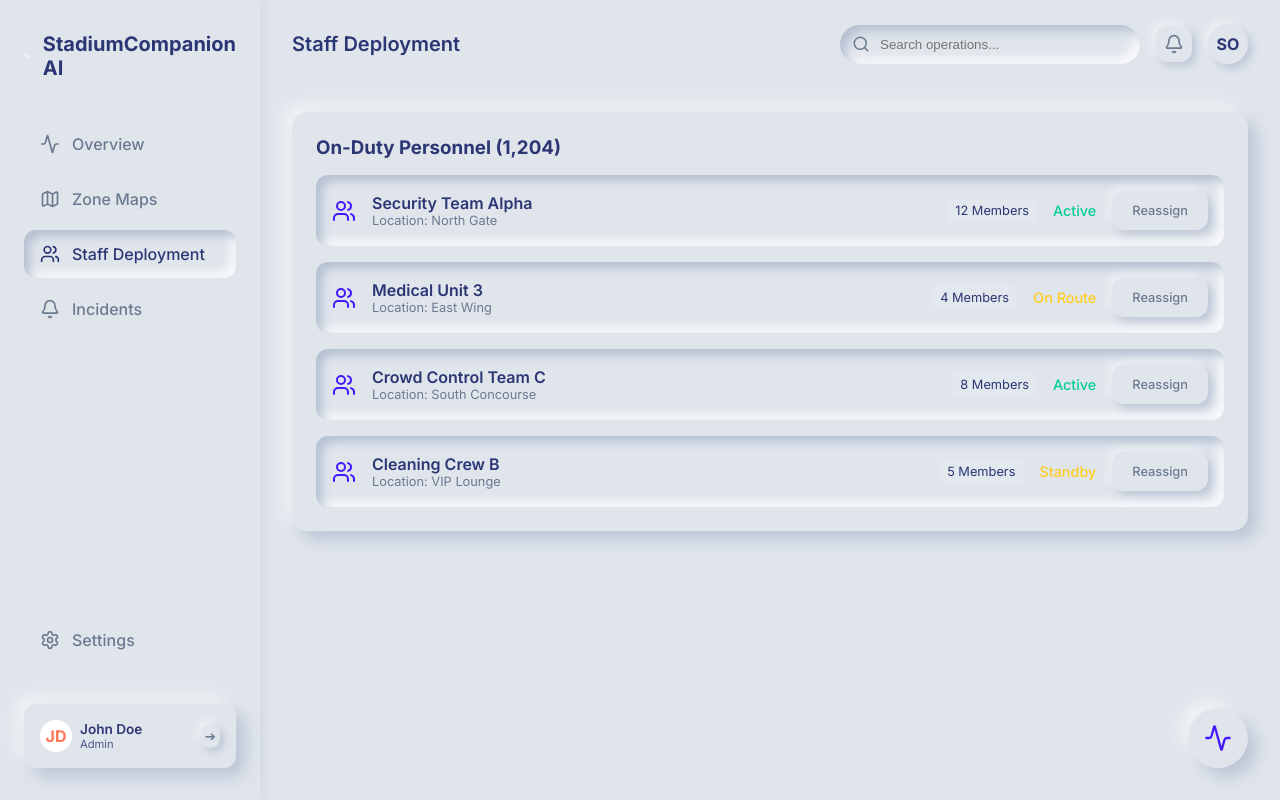
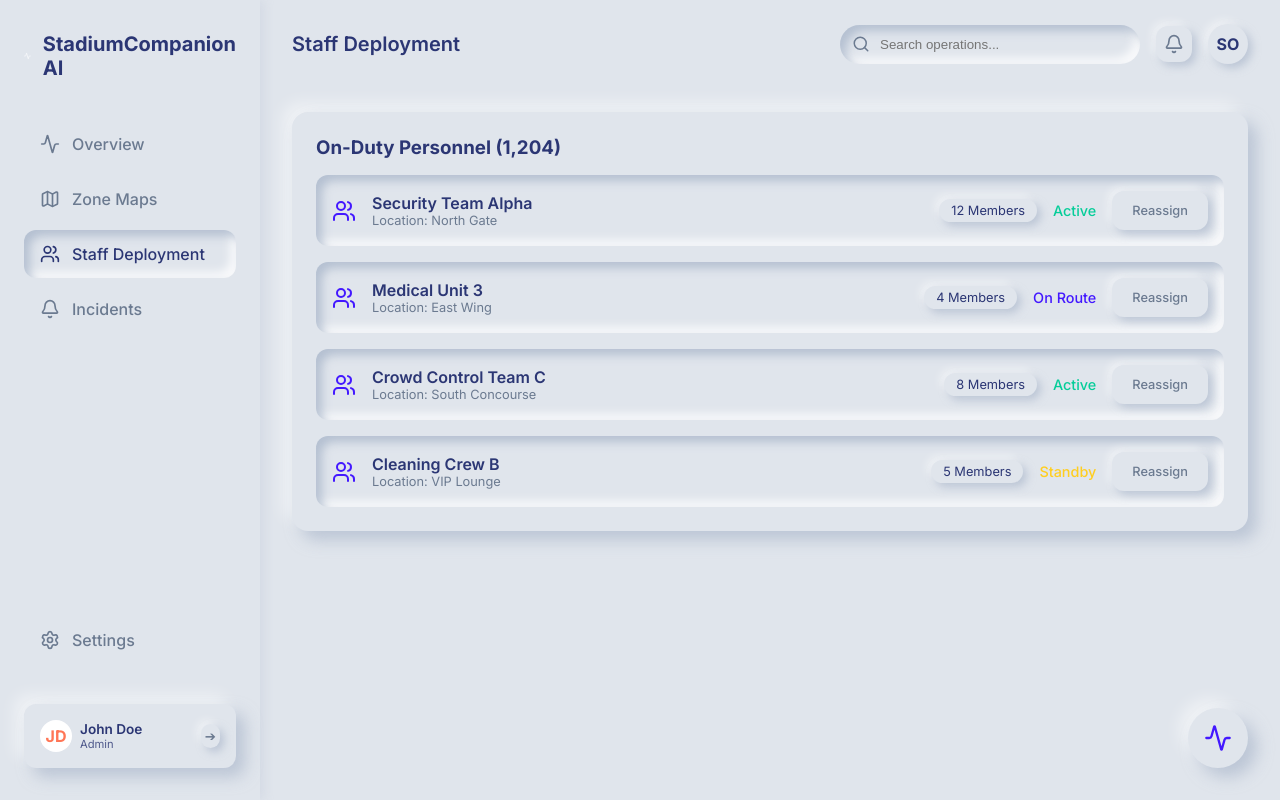
Before and after one commit to OrbIndraneel/prompt_wars4, a React (Vite) app: page / in a window 1280 px wide. Both pictures are taken after a click on the element "Staff Deployment". Built offline with nearby package versions, Linux system fonts and the light colour scheme.

Commit message:
Implement inline UI for staff reassignment, zone selection, and team splitting

```diff
--- a/src/App.jsx
+++ b/src/App.jsx
@@ -32,6 +32,35 @@ function App() {
   const [genGates, setGenGates] = useState(8);
   const [genLevels, setGenLevels] = useState(3);
   const [genSeats, setGenSeats] = useState(50000);
+
+  // Staff State
+  const [staff, setStaff] = useState([
+    { id: 's1', name: 'Security Team Alpha', location: 'North Gate', count: 12, status: 'Active' },
+    { id: 's2', name: 'Medical Unit 3', location: 'East Wing', count: 4, status: 'On Route' },
+    { id: 's3', name: 'Crowd Control Team C', location: 'South Concourse', count: 8, status: 'Active' },
+    { id: 's4', name: 'Cleaning Crew B', location: 'VIP Lounge', count: 5, status: 'Standby' }
+  ]);
+  const [reassigningId, setReassigningId] = useState(null);
+  const [reassignZone, setReassignZone] = useState('');
+  const [reassignCount, setReassignCount] = useState(0);
+
+  const handleReassign = (team) => {
+    if (reassignCount < team.count && reassignCount > 0) {
+      // Split the team
+      const newTeam = {
+        id: 's' + Date.now(),
+        name: `${team.name} (Split)`,
+        location: reassignZone,
+        count: reassignCount,
+        status: 'On Route'
+      };
+      setStaff(prev => prev.map(s => s.id === team.id ? { ...s, count: s.count - reassignCount } : s).concat(newTeam));
+    } else {
+      // Move whole team
+      setStaff(prev => prev.map(s => s.id === team.id ? { ...s, location: reassignZone, status: 'On Route' } : s));
+    }
+    setReassigningId(null);
+  };
 
   // Auto-update global zones from generator map
   useEffect(() => {
@@ -327,13 +356,8 @@ Provide a brief, professional, and actionable response based on the live zone st
             <div className="glass-panel" style={{ padding: '1.5rem' }}>
               <h3 style={{ marginBottom: '1rem' }}>On-Duty Personnel (1,204)</h3>
               <div className="flex flex-col gap-4">
-                {[
-                  { name: 'Security Team Alpha', location: 'North Gate', count: 12, status: 'Active' },
-                  { name: 'Medical Unit 3', location: 'East Wing', count: 4, status: 'On Route' },
-                  { name: 'Crowd Control Team C', location: 'South Concourse', count: 8, status: 'Active' },
-                  { name: 'Cleaning Crew B', location: 'VIP Lounge', count: 5, status: 'Standby' }
-                ].map((s, idx) => (
-                  <div key={idx} style={{ padding: '1rem', background: 'var(--bg-color)', borderRadius: '12px', display: 'flex', justifyContent: 'space-between', alignItems: 'center', boxShadow: 'var(--shadow-pressed)' }}>
+                {staff.map((s) => (
+                  <div key={s.id} style={{ padding: '1rem', background: 'var(--bg-color)', borderRadius: '12px', display: 'flex', justifyContent: 'space-between', alignItems: 'center', boxShadow: 'var(--shadow-pressed)' }}>
                     <div className="flex items-center gap-4">
                       <Users color="var(--accent-blue)" />
                       <div>
@@ -341,11 +365,37 @@ Provide a brief, professional, and actionable response based on the live zone st
                         <div style={{ fontSize: '0.8rem', color: 'var(--text-muted)' }}>Location: {s.location}</div>
                       </div>
                     </div>
-                    <div className="flex gap-4 items-center">
-                      <span style={{ background: 'rgba(255,255,255,0.1)', padding: '0.25rem 0.5rem', borderRadius: '4px', fontSize: '0.8rem' }}>{s.count} Members</span>
-                      <span style={{ color: s.status === 'Active' ? 'var(--accent-green)' : 'var(--accent-yellow)', fontSize: '0.9rem', fontWeight: 500 }}>{s.status}</span>
-                      <button className="btn btn-ghost" style={{ fontSize: '0.8rem' }} onClick={() => alert(`Reassigning ${s.name} to a new zone...`)}>Reassign</button>
-                    </div>
+                    {reassigningId === s.id ? (
+                      <div className="flex gap-2 items-center">
+                        <select
+                          value={reassignZone}
+                          onChange={e => setReassignZone(e.target.value)}
+                          style={{ padding: '0.25rem 0.5rem', borderRadius: '8px', border: 'none', background: 'var(--bg-color)', boxShadow: 'var(--shadow-raised-sm)', outline: 'none' }}
+                        >
+                          {zones.map(z => <option key={z.id} value={z.name}>{z.name}</option>)}
+                        </select>
+                        <input
+                          type="number"
+                          max={s.count}
+                          min={1}
+                          value={reassignCount}
+                          onChange={e => setReassignCount(Number(e.target.value))}
+                          style={{ width: '60px', padding: '0.25rem 0.5rem', borderRadius: '8px', border: 'none', background: 'var(--bg-color)', boxShadow: 'var(--shadow-raised-sm)', outline: 'none' }}
+                        />
+                        <button className="btn btn-primary" style={{ padding: '0.25rem 0.75rem', fontSize: '0.8rem' }} onClick={() => handleReassign(s)}>Confirm</button>
+                        <button className="btn btn-ghost" style={{ padding: '0.25rem 0.75rem', fontSize: '0.8rem' }} onClick={() => setReassigningId(null)}>Cancel</button>
+                      </div>
+                    ) : (
+                      <div className="flex gap-4 items-center">
+                        <span style={{ background: 'var(--bg-color)', boxShadow: 'var(--shadow-raised-sm)', padding: '0.25rem 0.75rem', borderRadius: '12px', fontSize: '0.8rem', color: 'var(--text-main)' }}>{s.count} Members</span>
+                        <span style={{ color: s.status === 'Active' ? 'var(--accent-green)' : s.status === 'On Route' ? 'var(--accent-blue)' : 'var(--accent-yellow)', fontSize: '0.9rem', fontWeight: 500 }}>{s.status}</span>
+                        <button className="btn btn-ghost" style={{ fontSize: '0.8rem' }} onClick={() => {
+                          setReassigningId(s.id);
+                          setReassignZone(zones[0]?.name || 'North Gate');
+                          setReassignCount(s.count);
+                        }}>Reassign</button>
+                      </div>
+                    )}
                   </div>
                 ))}
               </div>
```
